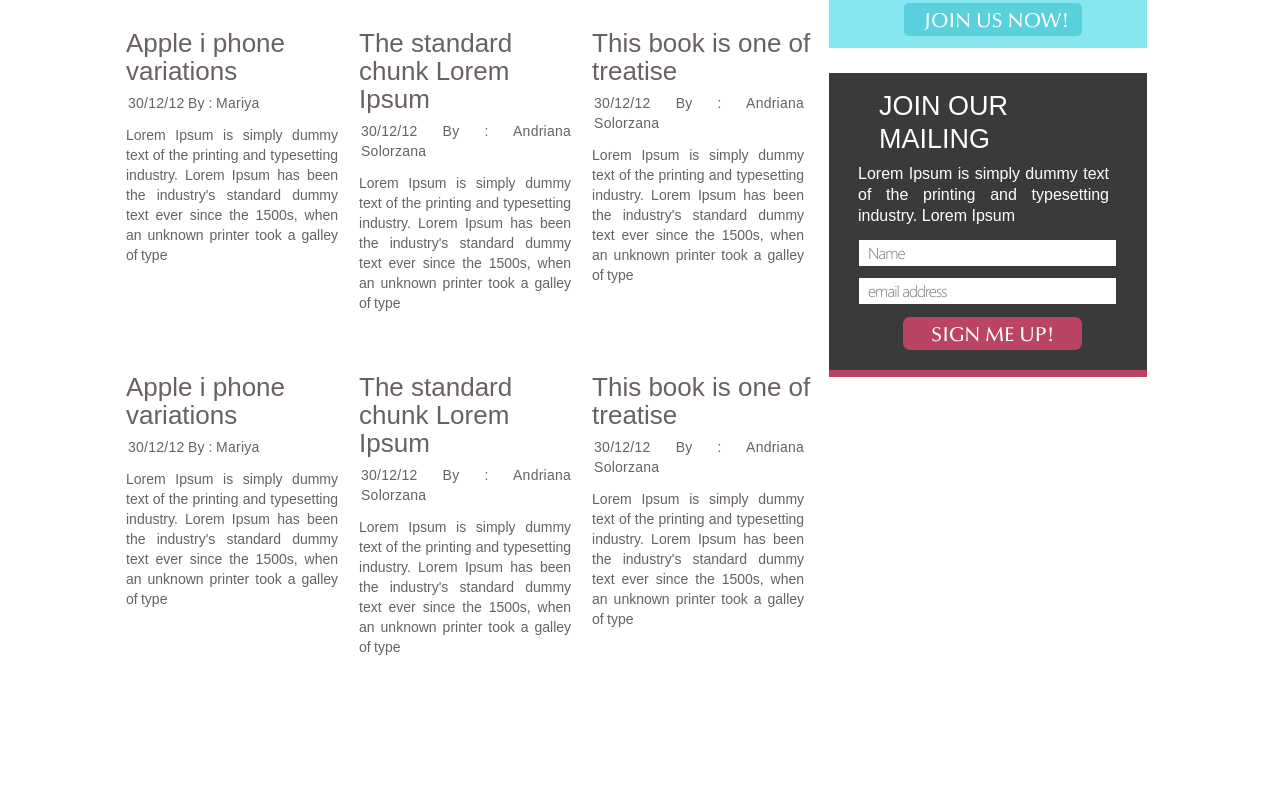
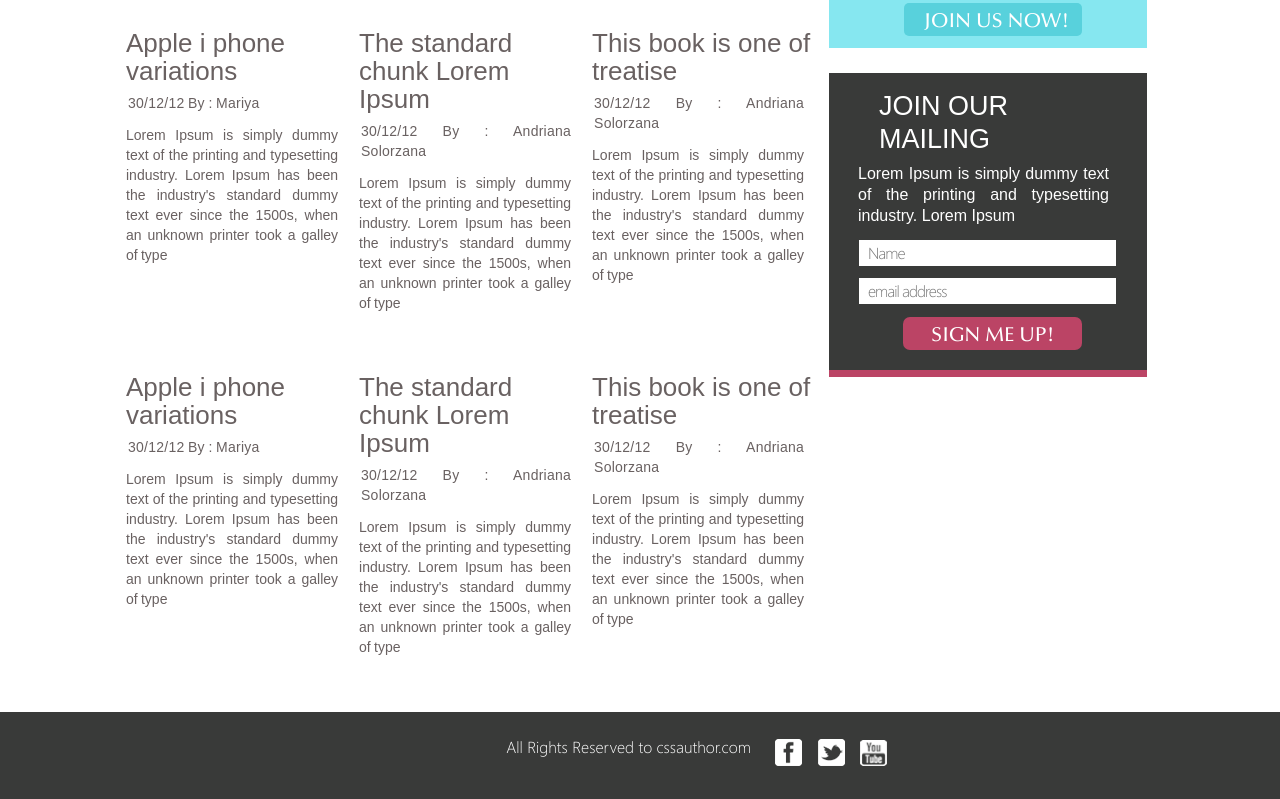
Before and after one commit to art-tal/Site_6_2019.11.17, a plain HTML site: page index.html in a window 1280 px wide. Shown: the part 1241-2040 px from the top of the page. Before the commit the page ends 1910 px from the top, so only its background shows below. Drawn offline with nearby package versions, Linux system fonts and the light colour scheme; a web font is replaced by a local one.

Commit message:
Add footer

```diff
--- a/css/main.css
+++ b/css/main.css
@@ -81,8 +81,8 @@ main {
 main .container {
 	/*width: 1024px;*/
 	margin: auto;
+	padding: 0;
 	padding-bottom: 43px;
-	padding: 0;
 }
 
 .container .wrap {
@@ -369,3 +369,55 @@ article header {
 	background-color: #BB4465;
 	color: #fff;
 }
+
+
+/*/////////FOOTER////////////*/
+
+footer {
+	width: 100%;
+	background-color: #393A39;
+	color: #fff;
+	text-align: center;
+	position: relative;
+	padding: 23px 23px 24px 0px;
+}
+
+footer p{
+	font-family: "SegoeWPLight", sans-serif;
+	font-size: 16px;
+}
+
+footer .social {
+	position: absolute;
+    top: 27px;
+    right: 393px;
+}
+
+footer .social a {
+	display: inline-block;
+	width: 27px;
+	height: 27px;
+	border-radius: 3px;
+	margin-left: 11px;
+	/*background-color: #fff;*/
+	background-repeat: no-repeat;
+	background-position: 50% 50%;
+	-webkit-background-size: 100%;
+	background-size: 100%;
+}
+
+/*footer .social a img {
+	height: 27px;
+}*/
+
+footer .social a[name="facebook"] {
+	background-image: url(../img/fb_1.png);
+}
+
+footer .social a[name="twitter"] {
+	background-image: url(../img/twitter_1.png);
+}
+
+footer .social a[name="youtube"] {
+	background-image: url(../img/you_tube.png);
+}
--- a/index.html
+++ b/index.html
@@ -29,10 +29,10 @@
 				</button> -->
 				<div class="collapse navbar-collapse col-6" id="navbarNavAltMarkup">
 					<div class="navbar-nav">
-						<a class="nav-item nav-link active" href="#">Home <span class="sr-only">(current)</span></a>
-						<a class="nav-item nav-link" href="#">About</a>
-						<a class="nav-item nav-link" href="#">Articles</a>
-						<a class="nav-item nav-link" href="#">Pages</a>
+						<a class="nav-item nav-link active" href="https://github.com/art-tal/Site_6_2019.11.17.git">Home <span class="sr-only">(current)</span></a>
+						<a class="nav-item nav-link" href="https://github.com/art-tal/Site_6_2019.11.17.git">About</a>
+						<a class="nav-item nav-link" href="https://github.com/art-tal/Site_6_2019.11.17.git">Articles</a>
+						<a class="nav-item nav-link" href="https://github.com/art-tal/Site_6_2019.11.17.git">Pages</a>
 					</div>
 				</div>
 			</nav>
@@ -170,7 +170,20 @@
 		</div>
 	</main>
 
-
+	<footer>
+		<p>All Rights Reserved to cssauthor.com</p>
+		<div class="social">
+			<a href="#" name="facebook">
+				<!-- <img src="img/facebook-f-brands.svg" alt="facebook"> -->
+			</a>
+			<a href="#" name="twitter">
+				<!-- <img src="img/twitter-brands.svg" alt="twitter"> -->
+			</a>
+			<a href="#" name="youtube">
+				<!-- <img src="img/icons8-youtube-white.png" alt="youtube"> -->
+			</a>
+		</div>
+	</footer>
 
 
 	<script src="libs/bootstrap/js/bootstrap.min.js"></script>
```
Also changed, not shown: img/fb_1.png (added), img/icons8-youtube-white.png (added), img/icons8-youtube.png (renamed from img/icons8-youtube-в-квадрате-50.png), img/twitter_1.png (added), img/you_tube.png (added).
